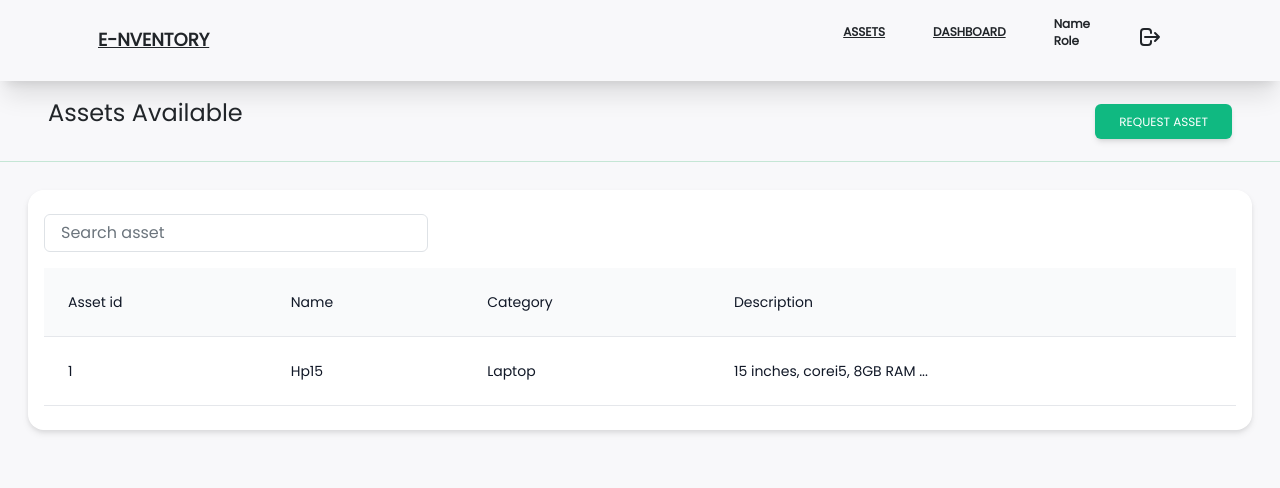
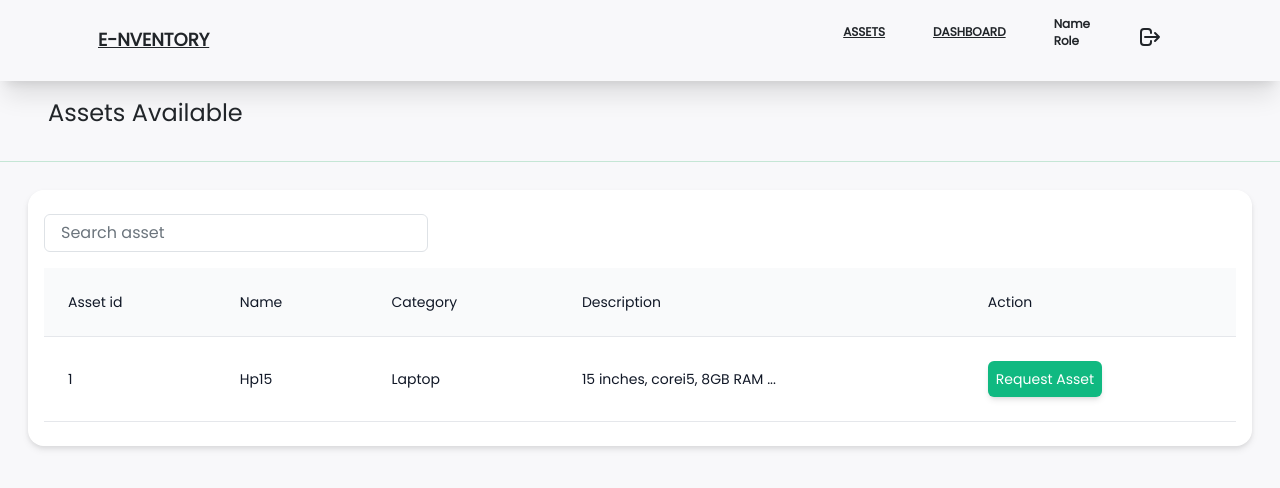
Before and after one commit to CKawara/Asset-management, a React (Create React App) app: page /employee in a window 1280 px wide. Shown: the top 488 px of the page. Built offline with nearby package versions, Linux system fonts and the light colour scheme; no server answers; a web font is replaced by a local one.

Commit message:
add request asset to assets table

```diff
--- a/src/components/Home.js
+++ b/src/components/Home.js
@@ -1,5 +1,5 @@
 import NavBar from './NavBar';
-import RequestAsset from './RequestAsset';
+// import RequestAsset from './RequestAsset';
 import UserAssetsTable from './UserAssetsTable';
 
 const Home = () => {
@@ -8,7 +8,7 @@ const Home = () => {
           <NavBar/>
         <div className="relative flex flex-wrap items-center justify-between px-5">
           <p className="text-2xl">Assets Available</p>
-          <RequestAsset />
+          {/* <RequestAsset /> */}
           </div>
         <hr/>
         <UserAssetsTable />
--- a/src/components/UserAssetsTable.js
+++ b/src/components/UserAssetsTable.js
@@ -61,6 +61,12 @@ const UserAssetsTable = () => {
                     >
                       Description
                     </th>
+                    <th
+                      scope="col"
+                      className="text-sm font-medium text-gray-900 px-6 py-4 text-left"
+                    >
+                      Action
+                    </th>
 
                   </tr>
                 </thead>
@@ -78,6 +84,9 @@ const UserAssetsTable = () => {
                     <td className="text-sm text-gray-900 font-light px-6 py-4 whitespace-nowrap">
                       15 inches, corei5, 8GB RAM ...
                     </td>
+                    <td className="text-sm text-gray-900 font-light px-6 py-4 whitespace-nowrap">
+                      <button className='bg-emerald-500 text-white px-2 py-2 rounded shadow-md hover:bg-green-500  transition duration-150 ease-in-out'>Request Asset</button>
+                    </td>
                   </tr>
 
                 </tbody>
```
